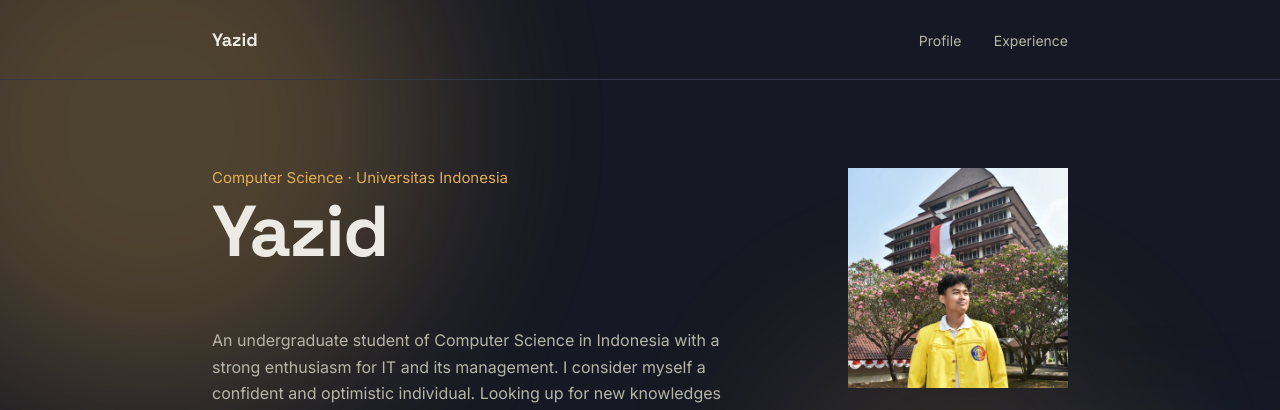
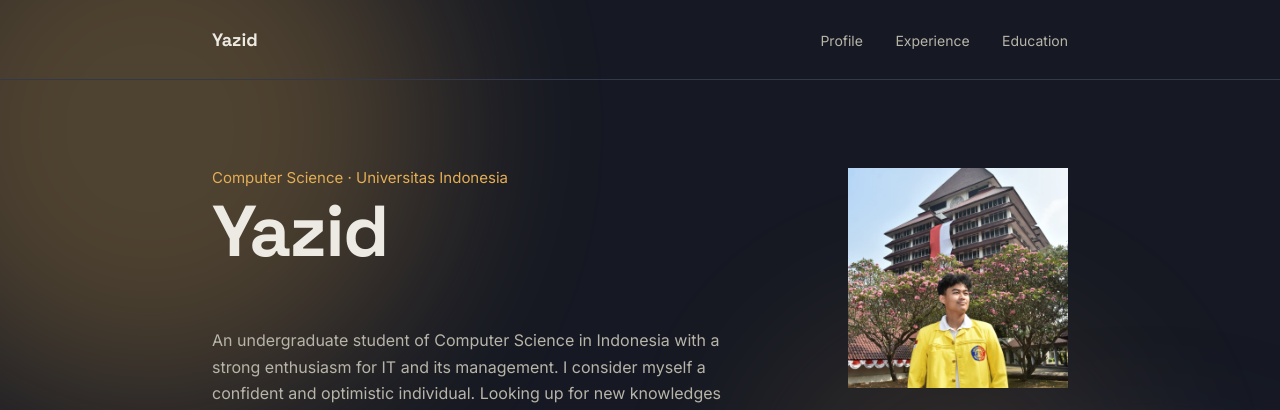
Before and after one commit to yazidkhairul-tech/myportofolio, a Django app: page / in a window 1280 px wide. Shown: the top 410 px of the page. Run offline with Django 5.2, Linux system fonts and the light colour scheme.

Commit message:
adding new template and connect it to other templates navbar

```diff
--- a/main/admin.py
+++ b/main/admin.py
@@ -1,3 +1,5 @@
+from django.contrib import admin
+
 from main.models import Experience, Education
 
 
--- a/templates/experience.html
+++ b/templates/experience.html
@@ -23,6 +23,7 @@
     <nav>
         <a href="{% url 'main:show_main' %}">Profile</a>
         <a href="{% url 'main:show_experience' %}">Experience</a>
+        <a href="{% url 'main:show_education' %}">Education</a>
     </nav>
   </div>
 </header>
--- a/templates/index.html
+++ b/templates/index.html
@@ -23,6 +23,7 @@
     <nav>
       <a href="{% url 'main:show_main' %}">Profile</a>
       <a href="{% url 'main:show_experience' %}">Experience</a>
+      <a href="{% url 'main:show_education' %}">Education</a>
     </nav>
   </div>
 </header>
```
